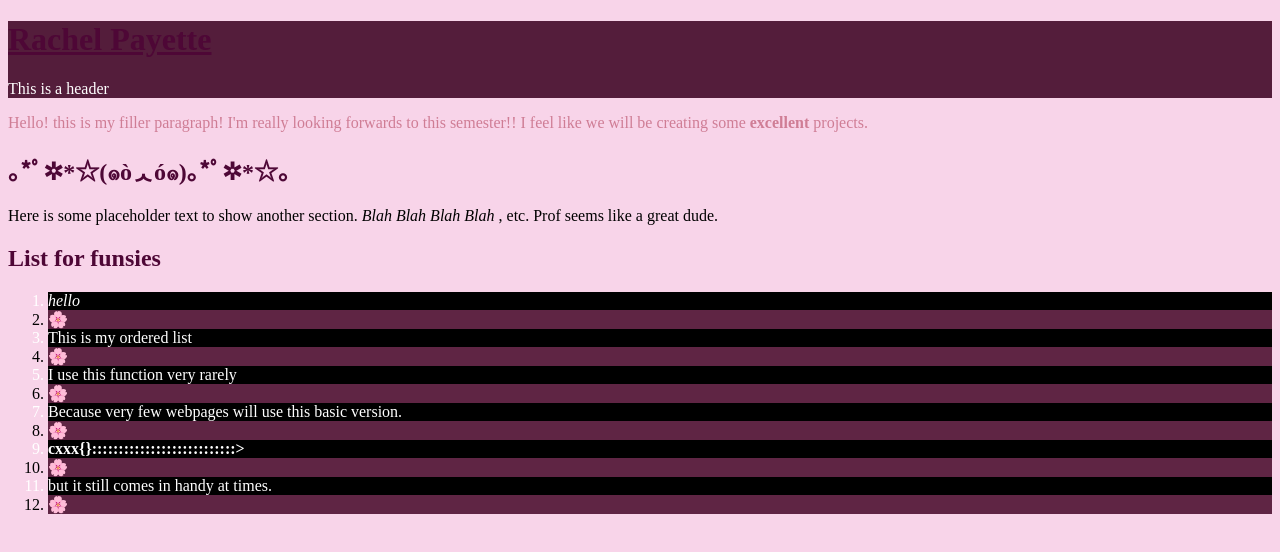
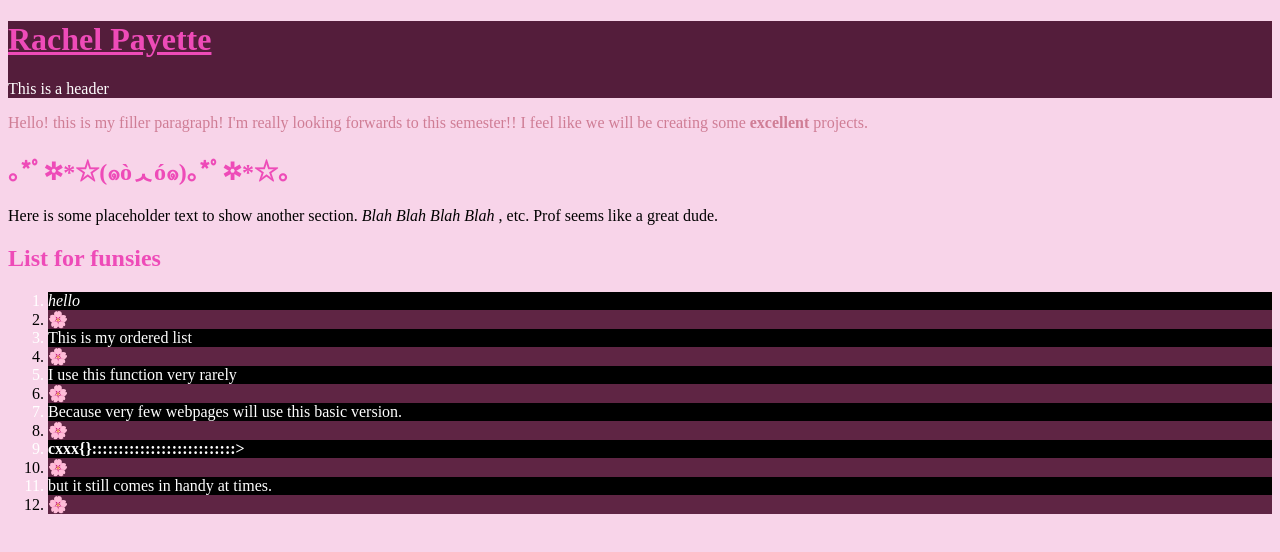
Before and after one commit to Bassbossbunny/Bassbossbunny-SAIT, a plain HTML site: page index.html in a window 1280 px wide. Drawn offline with Linux system fonts and the light colour scheme.

Commit message:
Docs: changed h1 color
made it actually readable

```diff
--- a/main.css
+++ b/main.css
@@ -1,5 +1,5 @@
 /*Headers*/
-h1,h2 { color: #4e0736;
+h1,h2 { color: #ee4bb8;
 }
 h1 {
     text-decoration-line: underline;}
```
